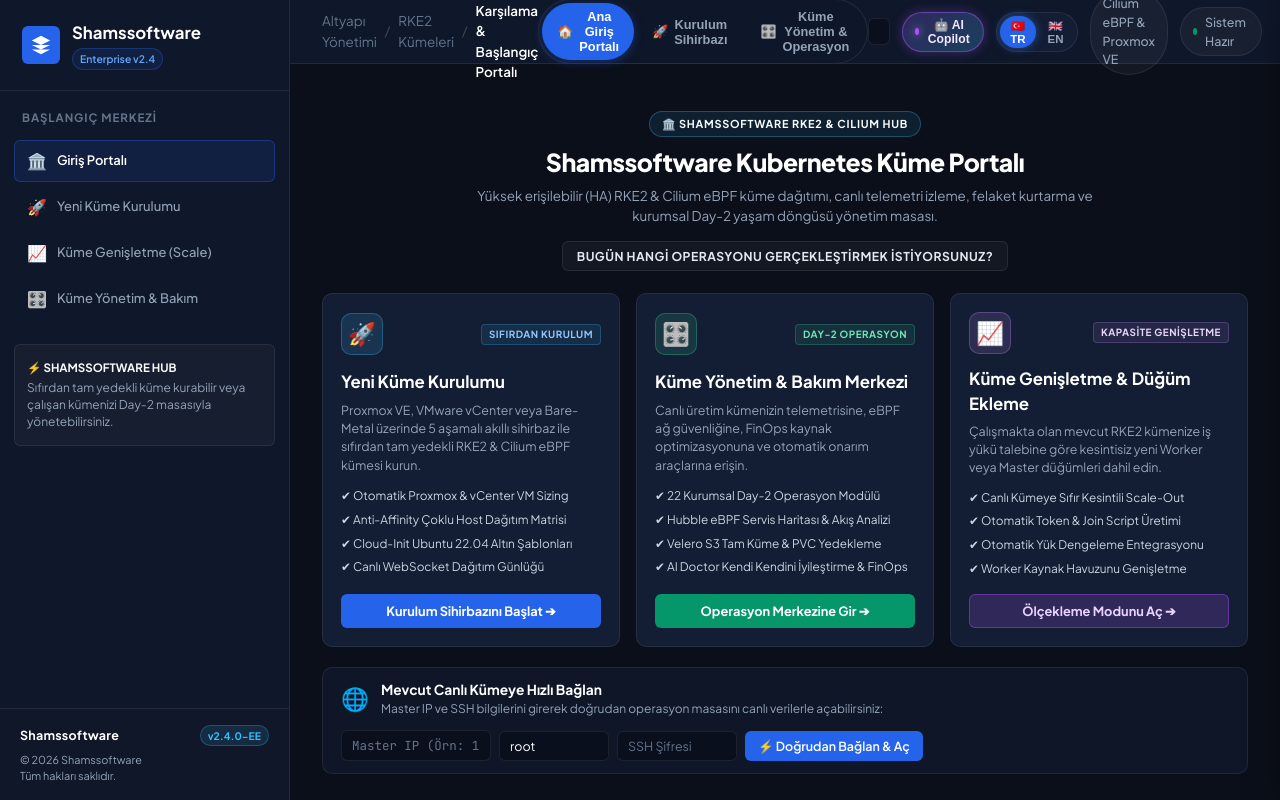
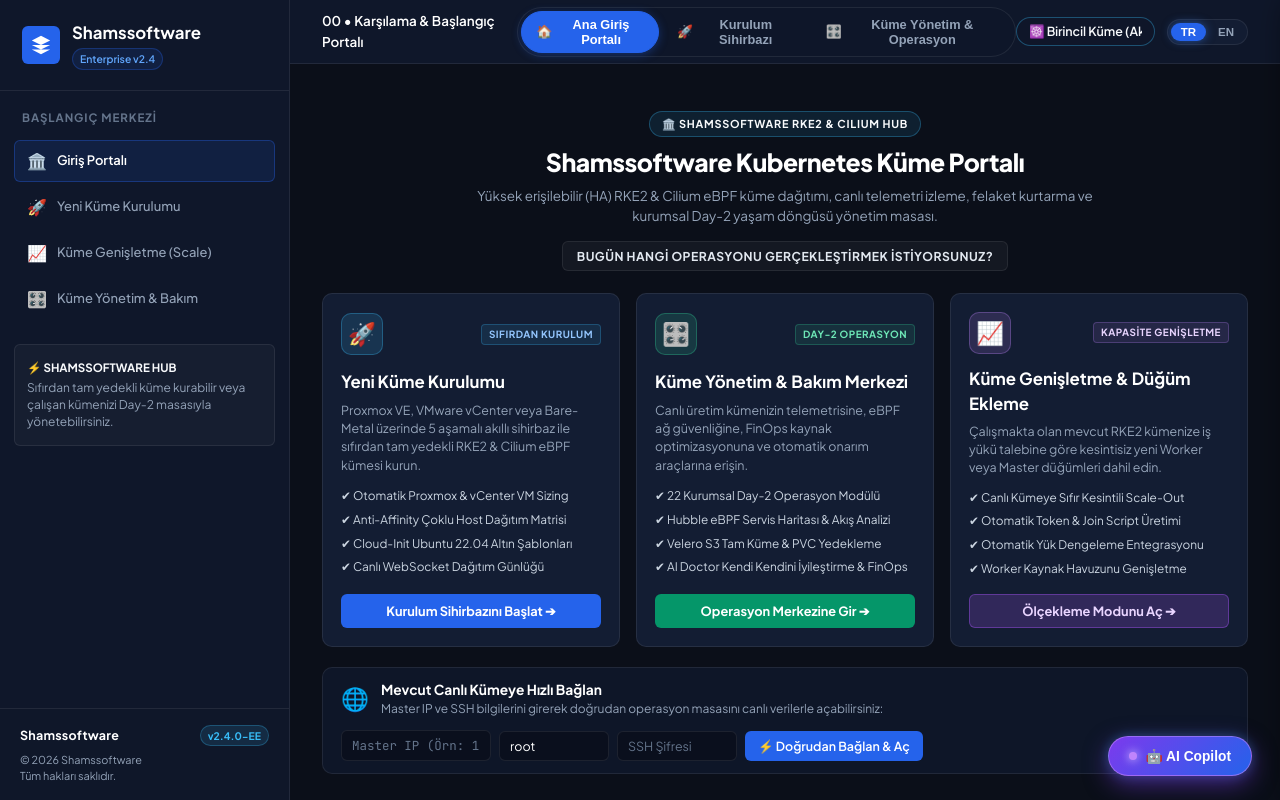
Before and after one commit to AzizSAVAS/k8s-managament, a website: page cluster-dashboard/public/index.html in a window 1280 px wide. Drawn offline with Linux system fonts and the light colour scheme.

Commit message:
refactor(ui): streamline topbar navbar layout and move AI Copilot to floating FAB

```diff
--- a/cluster-dashboard/public/css/style.css
+++ b/cluster-dashboard/public/css/style.css
@@ -2898,48 +2898,55 @@
    MULTI-CLUSTER HUB & AI COPILOT STYLES
    ============================================================================== */
 .topbar-cluster-dropdown {
-  background: var(--bg-input);
-  border: 1px solid var(--border-color);
-  color: #fff;
-  font-size: 0.76rem;
+  background: rgba(15, 23, 42, 0.8);
+  border: 1px solid rgba(56, 189, 248, 0.35);
+  color: #E0F2FE;
+  font-size: 0.78rem;
   font-weight: 600;
-  padding: 5px 10px;
-  border-radius: var(--radius-sm);
+  padding: 6px 12px;
+  border-radius: 20px;
   outline: none;
   cursor: pointer;
   transition: var(--transition);
 }
 .topbar-cluster-dropdown:hover {
-  border-color: var(--primary-glow);
-}
-
-.ai-copilot-top-btn {
-  display: flex;
-  align-items: center;
-  gap: 7px;
-  background: linear-gradient(135deg, rgba(139, 92, 246, 0.25), rgba(56, 189, 248, 0.25));
-  border: 1px solid rgba(168, 85, 247, 0.5);
-  color: #F3E8FF;
-  padding: 5px 12px;
-  border-radius: 20px;
-  font-size: 0.76rem;
-  font-weight: 700;
+  border-color: #38BDF8;
+  background: rgba(15, 23, 42, 0.95);
+}
+
+/* Floating AI Copilot FAB */
+.ai-copilot-fab {
+  position: fixed;
+  bottom: 24px;
+  right: 28px;
+  z-index: 998;
+  display: flex;
+  align-items: center;
+  gap: 9px;
+  background: linear-gradient(135deg, #7C3AED, #2563EB);
+  border: 1.5px solid rgba(192, 132, 252, 0.6);
+  color: #fff;
+  padding: 11px 20px;
+  border-radius: 30px;
+  font-size: 0.86rem;
+  font-weight: 800;
   cursor: pointer;
-  box-shadow: 0 0 12px rgba(168, 85, 247, 0.3);
-  transition: all 0.25s ease;
-}
-.ai-copilot-top-btn:hover {
-  transform: translateY(-1px);
-  background: linear-gradient(135deg, rgba(139, 92, 246, 0.4), rgba(56, 189, 248, 0.4));
-  box-shadow: 0 0 18px rgba(168, 85, 247, 0.5);
-}
+  box-shadow: 0 8px 24px rgba(124, 58, 237, 0.5), 0 0 12px rgba(56, 189, 248, 0.3);
+  transition: all 0.25s cubic-bezier(0.16, 1, 0.3, 1);
+  backdrop-filter: blur(10px);
+}
+.ai-copilot-fab:hover {
+  transform: translateY(-3px) scale(1.04);
+  box-shadow: 0 14px 32px rgba(124, 58, 237, 0.7), 0 0 18px rgba(56, 189, 248, 0.5);
+}
+
 .ai-sparkle-dot {
-  width: 7px;
-  height: 7px;
+  width: 8px;
+  height: 8px;
   border-radius: 50%;
-  background: #A855F7;
-  box-shadow: 0 0 8px #C084FC;
-  animation: pulseGlow 1.8s infinite;
+  background: #C084FC;
+  box-shadow: 0 0 10px #E9D5FF;
+  animation: pulseGlow 1.6s infinite;
 }
 
 /* AI Copilot Slide Drawer */
--- a/cluster-dashboard/public/index.html
+++ b/cluster-dashboard/public/index.html
@@ -240,50 +240,35 @@
       <!-- TOP BAR -->
       <header class="topbar">
         <div class="breadcrumb-trail">
-          <span class="breadcrumb-item" data-i18n="breadcrumb_infra">Altyapı Yönetimi</span>
-          <span class="breadcrumb-sep">/</span>
-          <span class="breadcrumb-item" data-i18n="breadcrumb_clusters">RKE2 Kümeleri</span>
-          <span class="breadcrumb-sep">/</span>
           <span class="breadcrumb-current" id="breadcrumb-step-title">01 • Altyapı & Kurulum Modu</span>
         </div>
 
         <!-- GLOBAL WORKSPACE MODE SWITCHER -->
         <div class="global-mode-switcher">
           <button class="mode-pill-btn active" id="btn-mode-portal" onclick="switchGlobalView('portal')">
-            <span>🏠</span> <span data-i18n="mode_portal">Ana Giriş Portalı</span>
+            <span>🏠</span> <span data-i18n="mode_portal">Giriş Portalı</span>
           </button>
           <button class="mode-pill-btn" id="btn-mode-wizard" onclick="switchGlobalView('wizard')">
             <span>🚀</span> <span data-i18n="mode_wizard">Kurulum Sihirbazı</span>
           </button>
           <button class="mode-pill-btn" id="btn-mode-operations" onclick="switchGlobalView('operations')">
-            <span>🎛️</span> <span data-i18n="mode_operations">Küme Yönetim & Operasyon</span>
+            <span>🎛️</span> <span data-i18n="mode_operations">Yönetim Masası</span>
           </button>
         </div>
 
         <div class="topbar-actions">
-          <!-- MULTI-CLUSTER SELECTOR -->
+          <!-- COMPACT MULTI-CLUSTER SELECTOR -->
           <div class="topbar-cluster-select-wrap">
             <select id="topbar-cluster-select" onchange="handleClusterSelectChange(this.value)" class="topbar-cluster-dropdown" title="Aktif Küme">
               <option value="active">☸️ Birincil Küme (Aktif)</option>
-              <option value="__add_new__">➕ Yeni Küme Kaydet...</option>
+              <option value="__add_new__">➕ Yeni Küme...</option>
             </select>
           </div>
 
-          <!-- SHAMS AI COPILOT TRIGGER -->
-          <button class="ai-copilot-top-btn" onclick="toggleAiCopilot()" title="Shams AI Kubernetes Asistanı">
-            <span class="ai-sparkle-dot"></span>
-            <span>🤖 AI Copilot</span>
-          </button>
-
-          <!-- LANGUAGE SWITCHER (TR / EN) -->
+          <!-- COMPACT LANGUAGE SWITCHER (TR / EN) -->
           <div class="lang-switch-group">
-            <button class="lang-pill-btn active" id="btn-lang-tr" onclick="setLanguage('tr')" title="Türkçe">🇹🇷 TR</button>
-            <button class="lang-pill-btn" id="btn-lang-en" onclick="setLanguage('en')" title="English">🇬🇧 EN</button>
-          </div>
-          <div class="topbar-chip" id="top-brand-badge">⚡ Cilium eBPF & Proxmox VE</div>
-          <div class="topbar-chip">
-            <span class="status-dot"></span>
-            <span id="nav-system-status" data-i18n="nav_system_ready">Sistem Hazır</span>
+            <button class="lang-pill-btn active" id="btn-lang-tr" onclick="setLanguage('tr')" title="Türkçe">TR</button>
+            <button class="lang-pill-btn" id="btn-lang-en" onclick="setLanguage('en')" title="English">EN</button>
           </div>
         </div>
       </header>
@@ -2644,6 +2629,12 @@
     </div>
   </div>
 
+  <!-- FLOATING SHAMS AI COPILOT LAUNCHER -->
+  <button class="ai-copilot-fab" onclick="toggleAiCopilot()" title="Shams AI K8s Copilot Asistanı">
+    <span class="ai-sparkle-dot"></span>
+    <span>🤖 AI Copilot</span>
+  </button>
+
   <!-- SHAMS AI KUBERNETES COPILOT SLIDE DRAWER -->
   <aside id="ai-copilot-drawer" class="ai-copilot-drawer">
     <div class="ai-drawer-header">
@@ -2719,11 +2710,11 @@
   </div>
 
   <!-- MODULAR JAVASCRIPT SYSTEM -->
-  <script src="js/modules/i18n.js?v=20260910_60"></script>
-  <script src="js/app.js?v=20260910_60"></script>
-  <script src="js/modules/wizard.js?v=20260910_60"></script>
-  <script src="js/modules/operations.js?v=20260910_60"></script>
-  <script src="js/modules/aiCopilot.js?v=20260910_60"></script>
-  <script src="js/modules/multiCluster.js?v=20260910_60"></script>
+  <script src="js/modules/i18n.js?v=20260910_65"></script>
+  <script src="js/app.js?v=20260910_65"></script>
+  <script src="js/modules/wizard.js?v=20260910_65"></script>
+  <script src="js/modules/operations.js?v=20260910_65"></script>
+  <script src="js/modules/aiCopilot.js?v=20260910_65"></script>
+  <script src="js/modules/multiCluster.js?v=20260910_65"></script>
 </body>
 </html>
```
